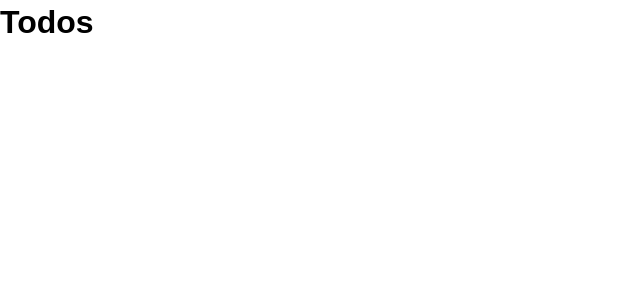
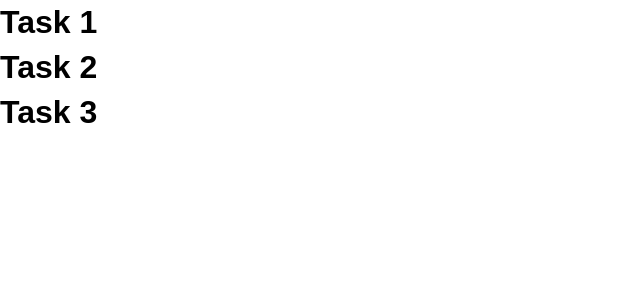
Before and after one commit to aashishbiradar/react-todo-app, a React (Create React App) app: page / in a window 1280 px wide. Shown: the top 300 px of the page, without its empty margins (0-640 px from the left). Built offline with nearby package versions, Linux system fonts and the light colour scheme.

Commit message:
PropTypes

```diff
--- a/src/App.js
+++ b/src/App.js
@@ -3,10 +3,30 @@
 import Todos from './components/Todos';
 
 class App extends Component {
+  state = {
+    todos : [
+      {
+        id : 1,
+        task : "Task 1",
+        completed : true
+      },
+      {
+        id : 2,
+        task : "Task 2",
+        completed : false
+      },
+      {
+        id : 3,
+        task : "Task 3",
+        completed : true
+      }
+    ]
+  }
+
   render() {
     return (
       <div className="App">
-        <Todos />
+        <Todos todos = {this.state.todos}/>
       </div>
     );
   }
--- /dev/null
+++ b/src/components/TodoItem.js
@@ -0,0 +1,18 @@
+import React, { Component } from 'react'
+import PropTypes from 'prop-types'
+
+export class TodoItem extends Component {
+    render() {
+        return (
+            <div>
+                <h1>{this.props.todo.task}</h1>
+            </div>
+        )
+    }
+}
+
+TodoItem.propTypes = {
+    todo : PropTypes.object.isRequired
+}
+
+export default TodoItem
--- a/src/components/Todos.js
+++ b/src/components/Todos.js
@@ -1,13 +1,18 @@
 import React, {Component} from 'react';
+import TodoItem from './TodoItem';
+import PropTypes from 'prop-types'
 
 class Todos extends Component {
     render() {
-        return (
-            <div className="Todos">
-                <h1>Todos</h1>
-            </div>
-        );
+        return this.props.todos.map((todo) =>(
+            <TodoItem key={todo.id} todo={todo}/>
+        ))
     }
 }
 
+//Prop Types
+Todos.propTypes = {
+    todos : PropTypes.array.isRequired
+}
+
 export default Todos;
```
